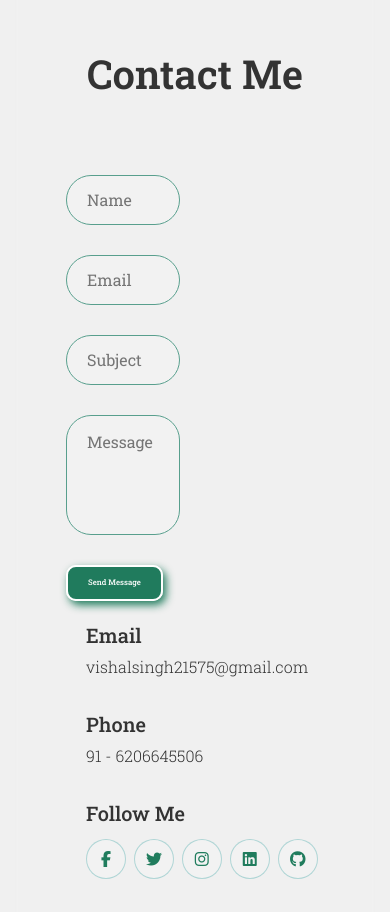
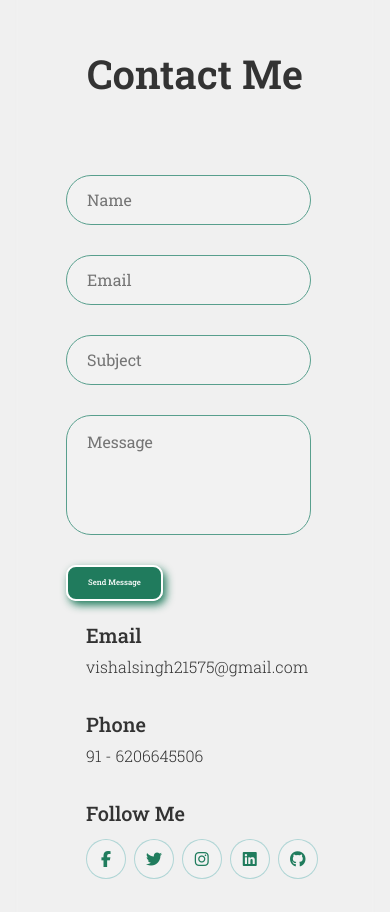
Before and after one commit to Vishalsingh1111/Bharat_Intership-Folder, a plain HTML site: page Portfolio/index.html in a window 390 px wide. Shown: the part 5719-6631 px from the top of the page. Drawn offline with Linux system fonts and the light colour scheme.

Commit message:
Update style.css

```diff
--- a/Portfolio/style.css
+++ b/Portfolio/style.css
@@ -1003,4 +1003,7 @@ button {
     .contact-info-item {
         width: 600px;
     }
+      .row .input-group {
+        width: 215%;
+    }
 }
```
